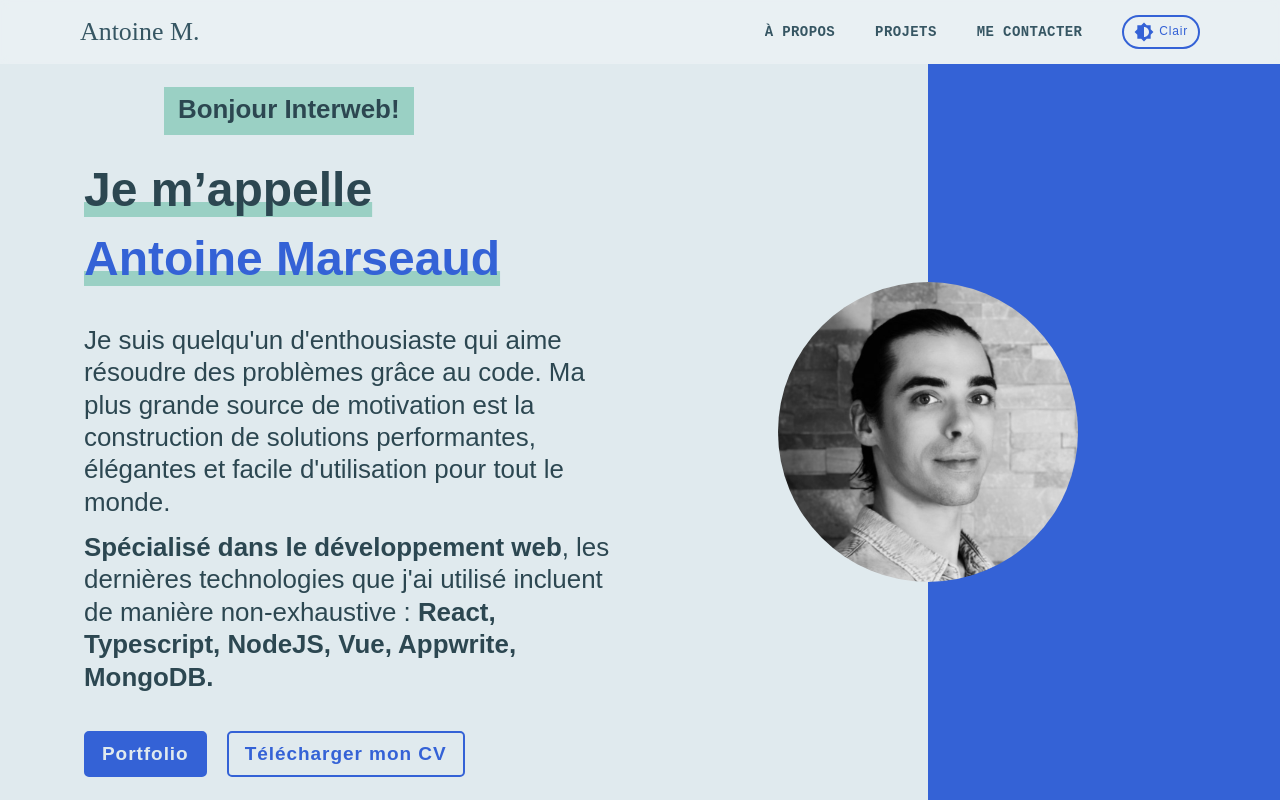
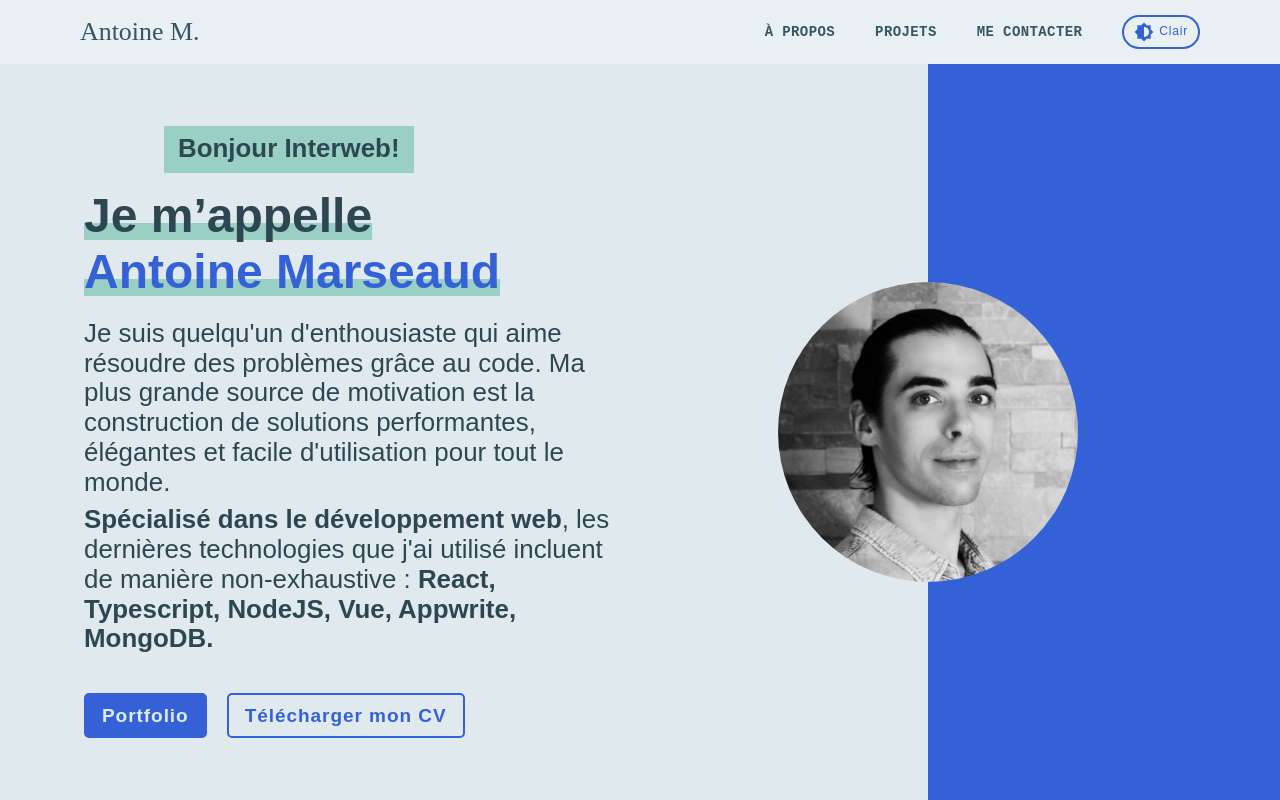
Before and after one commit to AEMuto/react_portfolio, a React (Vite) app: page / in a window 1280 px wide. Shown: the top 800 px of the page. Built offline with nearby package versions, Linux system fonts and the light colour scheme; a web font is replaced by a local one.

Commit message:
CSS Safari iOs Quickfixes

```diff
--- a/package.json
+++ b/package.json
@@ -5,7 +5,7 @@
   "scripts": {
     "dev": "vite --host",
     "build": "tsc && vite build",
-    "preview": "vite preview"
+    "preview": "vite preview --host"
   },
   "dependencies": {
     "@emotion/react": "^11.11.1",
--- a/src/components/Hamburger.tsx
+++ b/src/components/Hamburger.tsx
@@ -10,12 +10,9 @@ const HEIGHT = 52
 
 const Hamburger = ({isActive, setIsActive}: THamburger) => {
 	return (
-		<div css={style}>
-			<div
-				className={`container ${isActive ? "active" : ""}`}
-				onClick={() => setIsActive(!isActive)}
-			>
-				<svg xmlns="http://www.w3.org/2000/svg" //width={HEIGHT} height={HEIGHT}
+		<div css={style} onClick={() => setIsActive(!isActive)}>
+			<div className={`container ${isActive ? "active" : ""}`}>
+				<svg xmlns="http://www.w3.org/2000/svg" width={HEIGHT} height={HEIGHT}
 				     viewBox="0 0 200 200">
 					<g strokeWidth="9" strokeLinecap="round">
 						<path
@@ -62,11 +59,9 @@ const Hamburger = ({isActive, setIsActive}: THamburger) => {
 export default Hamburger
 
 const style = css`
-	@media (min-width: 769px) {
+	@media screen and (min-width: 769px) {
 		display: none;
   }
-  width: ${HEIGHT}px;
-  height: ${HEIGHT}px;
 	position: relative;
 	z-index: 20;
   &:hover {
--- a/src/components/Heading.tsx
+++ b/src/components/Heading.tsx
@@ -33,7 +33,8 @@ const Heading = ({children, size = "xl", component = "h1"}: HeadingProps) => {
 export default Heading
 
 const baseStyle = css`
-	text-decoration: underline solid var(--accent);
+	text-decoration: underline solid;
+	text-decoration-color: var(--accent);
   text-decoration-skip-ink: none;
 `
 
@@ -42,33 +43,33 @@ const sizeSwitch = (size: HeadingProps["size"]) => {
 		case "xxxl":
 			return (css`
 				font-size: var(--font-size-xxxl);
-        margin: 3rem 0 4rem 0;
-        text-decoration-thickness: 2rem;
-        text-underline-offset: -.5rem;
-        line-height: 1.5;
+        margin: 2rem 0 3rem 0;
+        text-decoration-thickness: calc(var(--font-size-xxxl) * .36);
+        text-underline-offset: calc(var(--font-size-xxxl) * -.18);
+        line-height: 1.05;
 			`)
 		case "xxl":
 			return (css`
 				font-size: var(--font-size-xxl);
-        margin: 2rem 0 3rem 0;
-        text-decoration-thickness: 1.5rem;
-        text-underline-offset: -.375rem;
-        line-height: 1.45;
+        margin: 1.5rem 0 2rem 0;
+        text-decoration-thickness: calc(var(--font-size-xxl) * .36);
+        text-underline-offset: calc(var(--font-size-xxl) * -.18);
+        line-height: 1.15;
 			`)
 		case "xl":
 			return (css`
 				font-size: var(--font-size-xl);
-        margin: 1.75rem 0 2rem 0;
-        text-decoration-thickness: 1.125rem;
-        text-underline-offset: -.28125rem;
-        line-height: 1.4;
+        margin: 1.25rem 0 1.5rem 0;
+        text-decoration-thickness: calc(var(--font-size-xl) * .36);
+        text-underline-offset: calc(var(--font-size-xl) * -.18);
+        line-height: 1.25;
 			`)
 		case "lg":
 			return (css`
 				font-size: var(--font-size-lg);
-				margin: 1.5rem 0 1.75rem 0;
-				text-decoration-thickness: .875rem;
-				text-underline-offset: -.21875rem;
+				margin: 1rem 0 1.25rem 0;
+				text-decoration-thickness: calc(var(--font-size-lg) * .36);
+				text-underline-offset: calc(var(--font-size-lg) * -.18);
 				line-height: 1.35;
 			`)
 		default:
--- a/src/components/Typography.tsx
+++ b/src/components/Typography.tsx
@@ -26,33 +26,33 @@ const sizeSwitch = (size: TypographyProps["size"]) => {
 		case "xl":
 			return css`
 				font-size: var(--font-size-xl);
-				line-height: calc(var(--font-size-xl) * 1.15);
+				line-height: calc(var(--font-size-xl) * 1.05);
 				& + p {
-					margin-top: calc(var(--font-size-xl) * .5);
+					margin-top: calc(var(--font-size-xl) * .3);
 				}
 			`
 		case "lg":
 			return css`
 				font-size: var(--font-size-lg);
-				line-height: calc(var(--font-size-lg) * 1.25);
+				line-height: calc(var(--font-size-lg) * 1.15);
 				& + p {
-					margin-top: calc(var(--font-size-lg) * .5);
+					margin-top: calc(var(--font-size-lg) * .3);
 				}
 			`
 		case "md":
 			return css`
 				font-size: var(--font-size-md);
-				line-height: calc(var(--font-size-md) * 1.35);
+				line-height: calc(var(--font-size-md) * 1.25);
 				& + p {
-					margin-top: calc(var(--font-size-md) * .5);
+					margin-top: calc(var(--font-size-md) * .3);
 				}
 			`
 		case "sm":
 			return css`
 				font-size: var(--font-size-sm);
-				line-height: calc(var(--font-size-sm) * 1.45);
+				line-height: calc(var(--font-size-sm) * 1.35);
 				& + p {
-					margin-top: calc(var(--font-size-sm) * .5);
+					margin-top: calc(var(--font-size-sm) * .3);
 				}
 			`
 		default:
```
